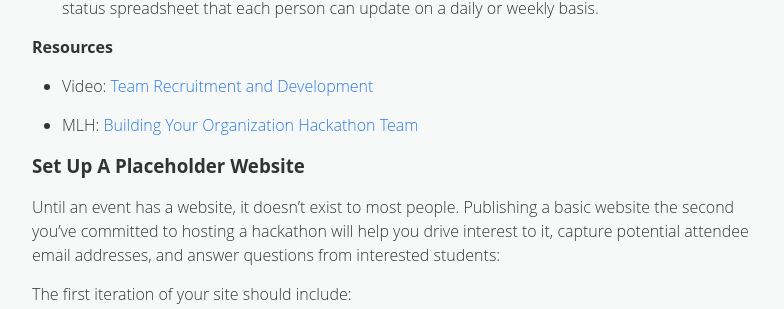
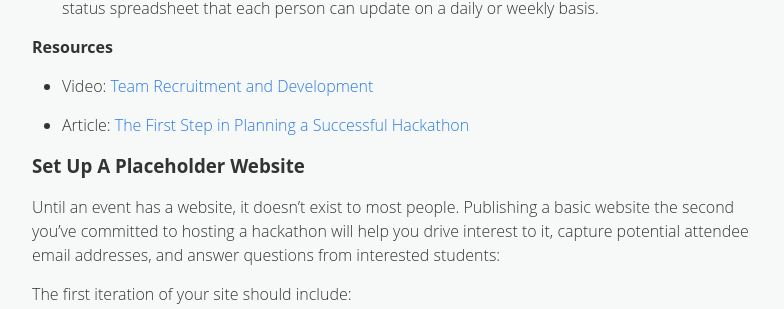
Before and after one commit to MLH/mlh-hackathon-organizer-guide, a Jekyll site: the page built from index.md, in a window 1280 px wide and 900 px high, scrolled down 4845 px. Shown: the part 146-455 px from the top of the window, without its empty margins (238-1022 px from the left). Built offline with Jekyll 4.4.1, drawn with Linux system fonts in a browser that asks for light colours.

Commit message:
Fixed link

```diff
--- a/index.md
+++ b/index.md
@@ -168,7 +168,7 @@ Every first-rate hackathon has an exceptional leadership team behind it. When se
 
 * Video: [Team Recruitment and Development](https://www.youtube.com/watch?v=wSOxWVdJhHg)
 
-* MLH: [Building Your Organization Hackathon Team](http://guide.mlh.io/building-your-hackathon-organizing-team/)
+* Article: [The First Step in Planning a Successful Hackathon](https://medium.com/hackathons-anonymous/the-first-step-in-planning-a-successful-hackathon-6cd4f8bd25a2)
 
 ### Set Up A Placeholder Website
 
```
